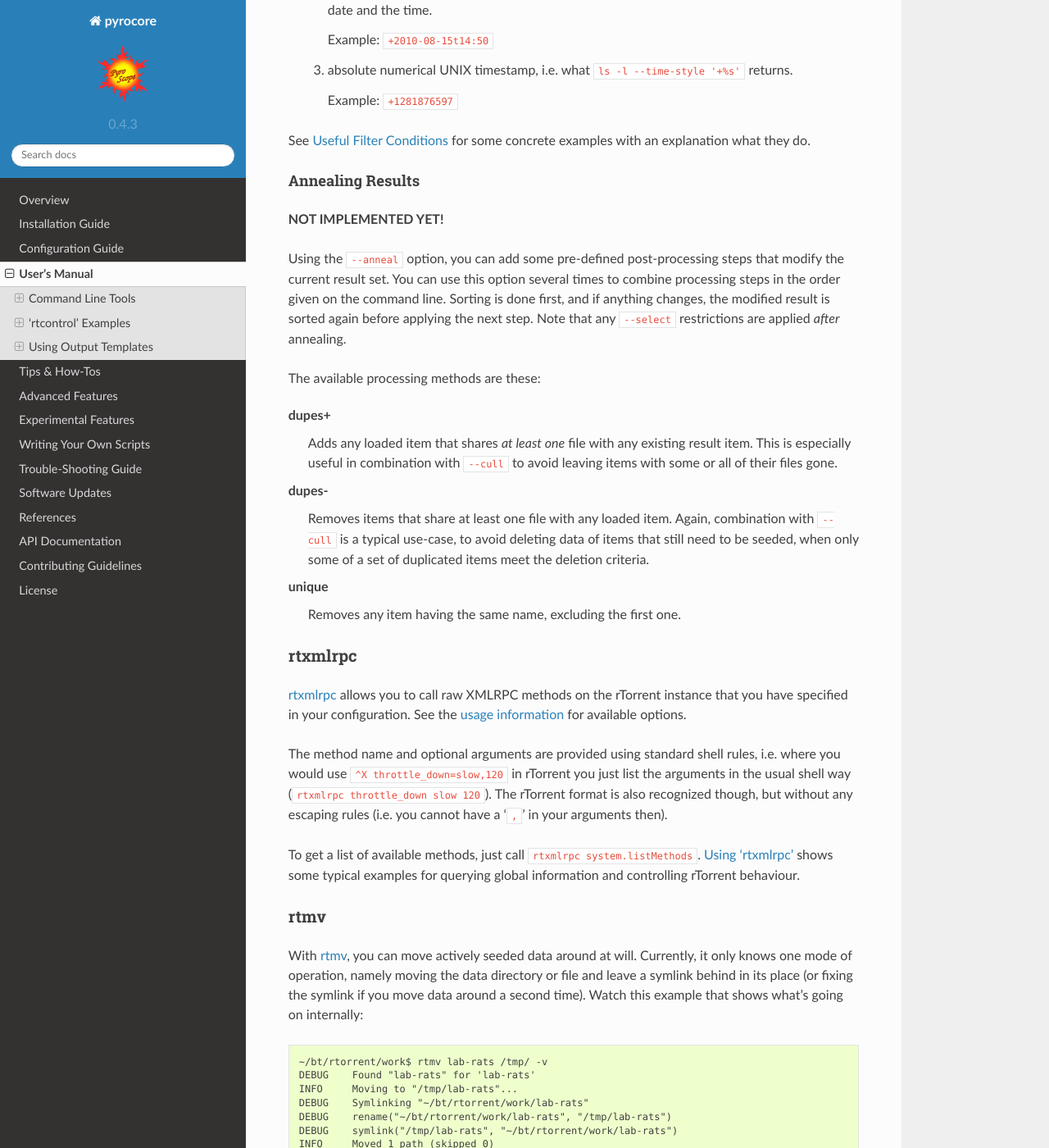
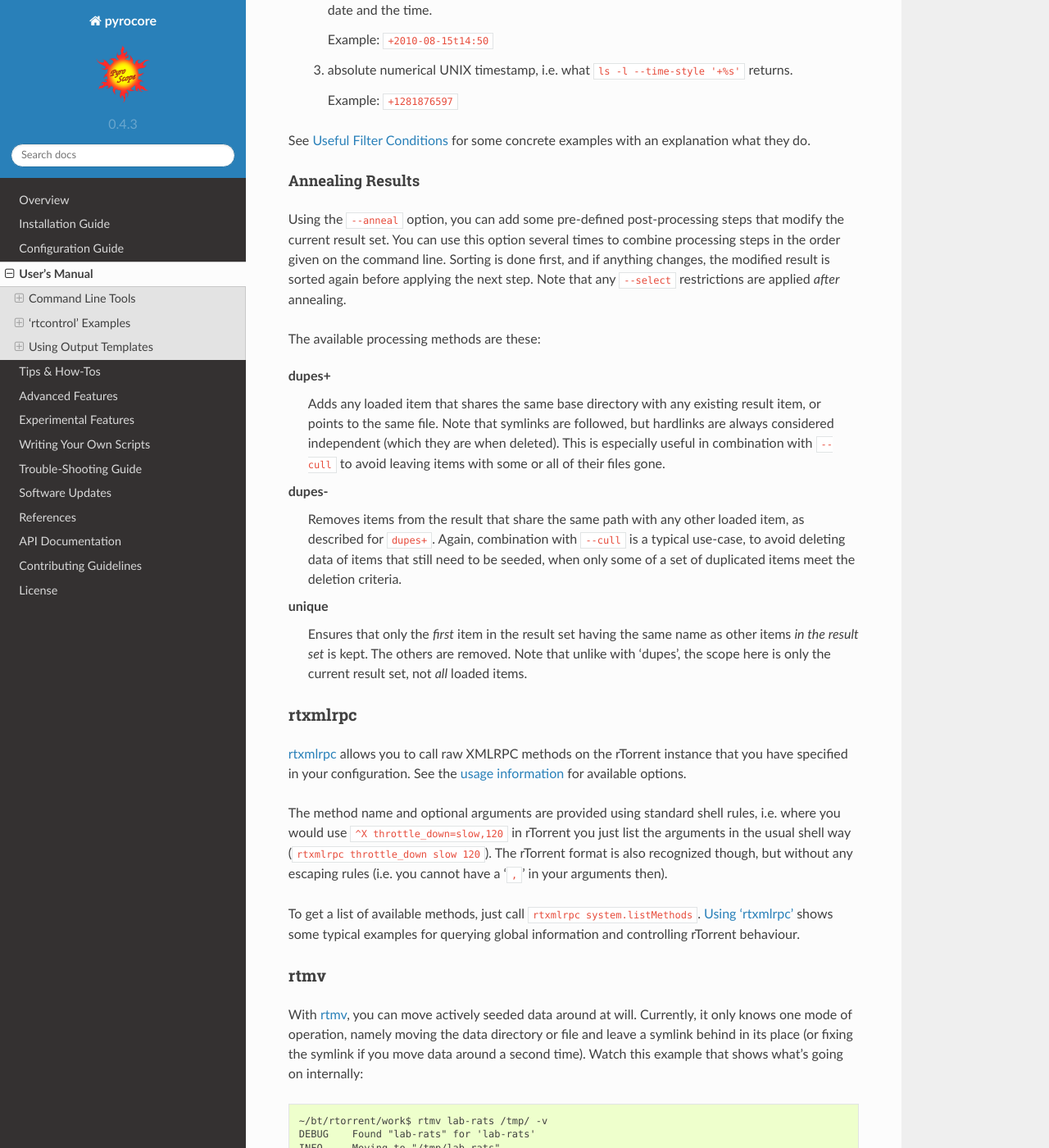
Before and after one commit to pyroscope/pyrocore, a Sphinx documentation site: the page built from docs/usage.rst, in a window 1280 px wide and 1400 px high, scrolled down 6206 px. Shown: the whole window at 82% size. Built offline with Sphinx 7.4.7 and the Read the Docs theme 2.0.0, drawn with Linux system fonts in a browser that asks for light colours.

Commit message:
implemented dupes+/- annealing

```diff
--- a/docs/usage-cli-tools.rst
+++ b/docs/usage-cli-tools.rst
@@ -332,8 +332,6 @@ See :ref:`useful-filter-conditions` for some concrete examples with an explanati
 Annealing Results
 """""""""""""""""
 
-**NOT IMPLEMENTED YET!**
-
 Using the ``--anneal`` option, you can add some pre-defined post-processing steps that
 modify the current result set. You can use this option several times to combine processing
 steps in the order given on the command line. Sorting is done first, and if anything changes,
@@ -343,18 +341,23 @@ restrictions are applied *after* annealing.
 The available processing methods are these:
 
 dupes+
-    Adds any loaded item that shares *at least one* file with any existing result item.
+    Adds any loaded item that shares the same base directory with any existing result item,
+    or points to the same file. Note that symlinks are followed, but hardlinks are always
+    considered independent (which they are when deleted).
     This is especially useful in combination with ``--cull`` to avoid leaving items
     with some or all of their files gone.
 
 dupes-
-    Removes items that share at least one file with any loaded item. Again, combination
-    with ``--cull`` is a typical use-case, to avoid deleting data of items that still
-    need to be seeded, when only some of a set of duplicated items meet the deletion
-    criteria.
+    Removes items from the result that share the same path with any other loaded item,
+    as described for ``dupes+``. Again, combination with ``--cull`` is a typical use-case,
+    to avoid deleting data of items that still need to be seeded,
+    when only some of a set of duplicated items meet the deletion criteria.
 
 unique
-    Removes any item having the same name, excluding the first one.
+    Ensures that only the *first* item in the result set having the same name
+    as other items *in the result set* is kept. The others are removed.
+    Note that unlike with ‘dupes’, the scope here is only the current result set,
+    not *all* loaded items.
 
 
 .. _rtxmlrpc:
```
Also changed, not shown: 1 other file.
